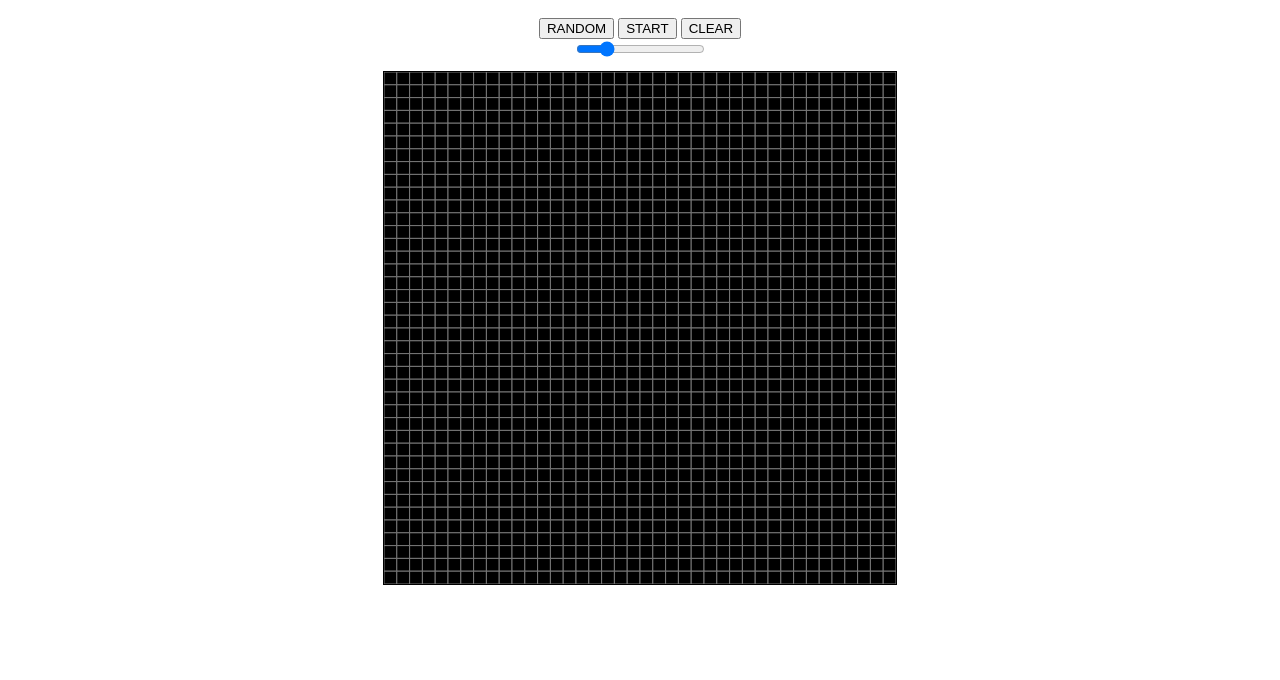
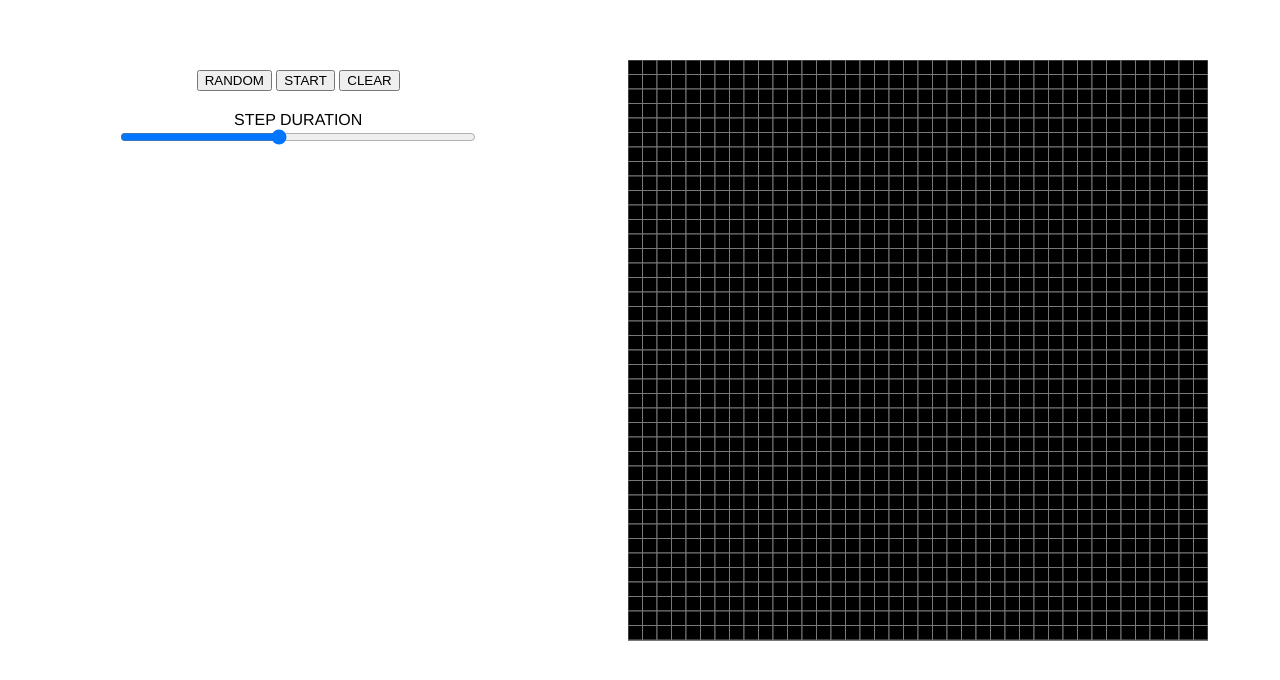
Before and after one commit to eduardomzhz/game-of-life, a plain HTML site: page index.html in a window 1280 px wide. Drawn offline with Linux system fonts and the light colour scheme.

Commit message:
Change elements position

```diff
--- a/index.html
+++ b/index.html
@@ -9,13 +9,19 @@
     <script src="scripts/main.js"></script>
   </head>
   <body>
-    <div id="controllers">
-      <button type="button" id="random">RANDOM</button>
-      <button type="button" id="start">START</button>
-      <button type="button" id="clear">CLEAR</button>
-      <br>
-      <input type="range" id="speed" value="0.5" min="0.1" max="2" step="0.1">
+    <div id="app">
+      <div id="controllers">
+        <div>
+          <button type="button" id="random">RANDOM</button>
+          <button type="button" id="start">START</button>
+          <button type="button" id="clear">CLEAR</button>
+        </div>
+        <div>
+          <label>STEP DURATION</label>
+          <input type="range" id="speed" value="0.5" min="0.1" max="1" step="0.1">
+        </div>
+      </div>
+      <div id="container"></div>
     </div>
-    <div id="container"></div>
   </body>
 </html>
--- a/scripts/game.js
+++ b/scripts/game.js
@@ -177,9 +177,10 @@ class Game {
    * @return [object] - DEAD and ALIVE number of cells
    */
   toggleCellState(ev) {
+    let rect = this.canvas.getBoundingClientRect();
     let cellSize = this.canvas.width / this.size;
-    let x = Math.floor(ev.layerX / cellSize);
-    let y = Math.floor(ev.layerY / cellSize);
+    let x = Math.floor((ev.clientX - rect.left) / cellSize);
+    let y = Math.floor((ev.clientY - rect.top) / cellSize);
     this.matrix[y][x].state = !this.matrix[y][x].state;
   }
 
--- a/styles/main.css
+++ b/styles/main.css
@@ -1,15 +1,23 @@
-#container {
-  border: 1px solid;
-  height: 40vw;
-  /* left: calc(50% - 40vw); */
-  margin: auto;
-  position: relative;
-  width: 40vw;
+#app {
+  display: grid;
+  font-family: Helvetica, Arial, sans-serif;
+  height: 90vh;
+  grid-auto-columns: minmax(500px, auto);
+  grid-gap: 40px;
+  grid-template-columns: 1fr 1fr;
+  margin-top: 60px;
+  width: 95%;
 }
 #controllers {
-  margin: auto;
-  padding: 10px 0;
-  position: relative;
+  padding: 0 10%;
   text-align: center;
-  width: 40vw;
 }
+#controllers > div {
+  padding: 10px;
+}
+#controllers input[type="range"],
+#controllers label {
+  display: block;
+  margin: 0 auto;
+  width: 80%;
+}
```
